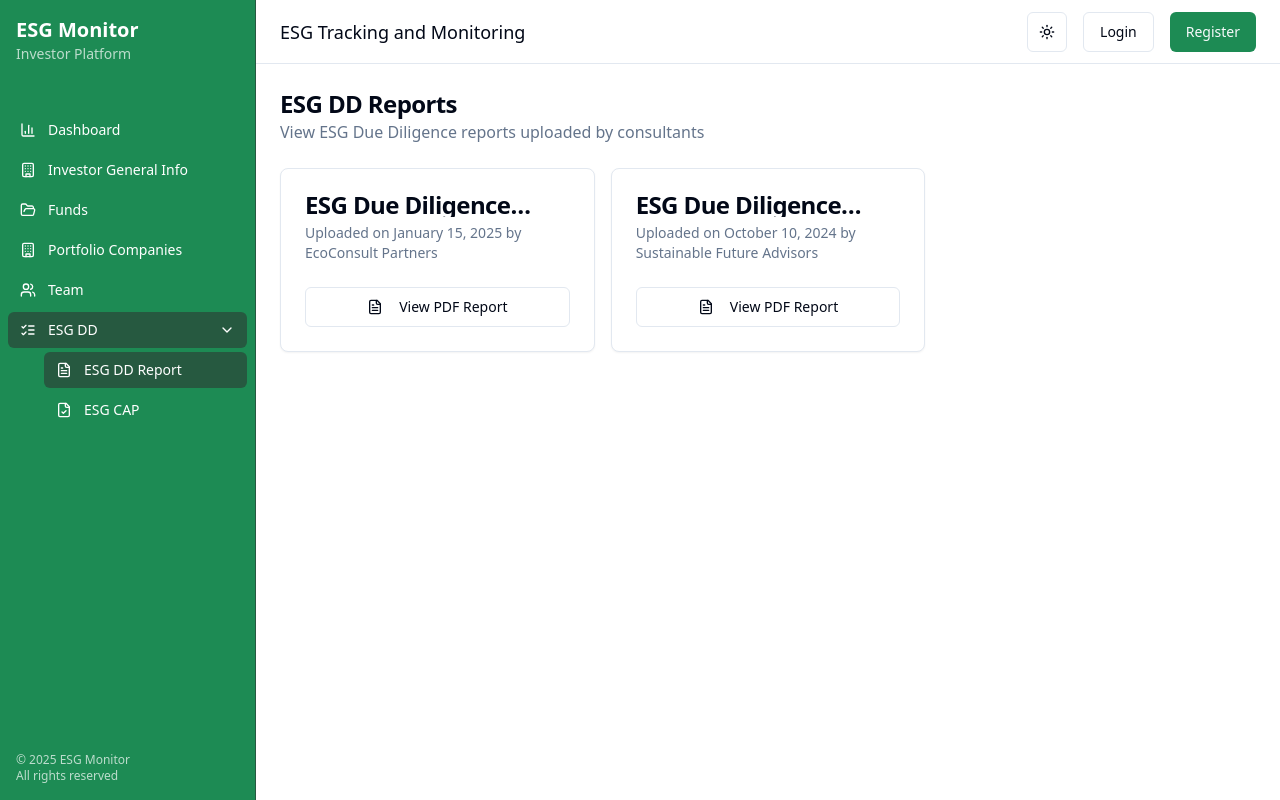
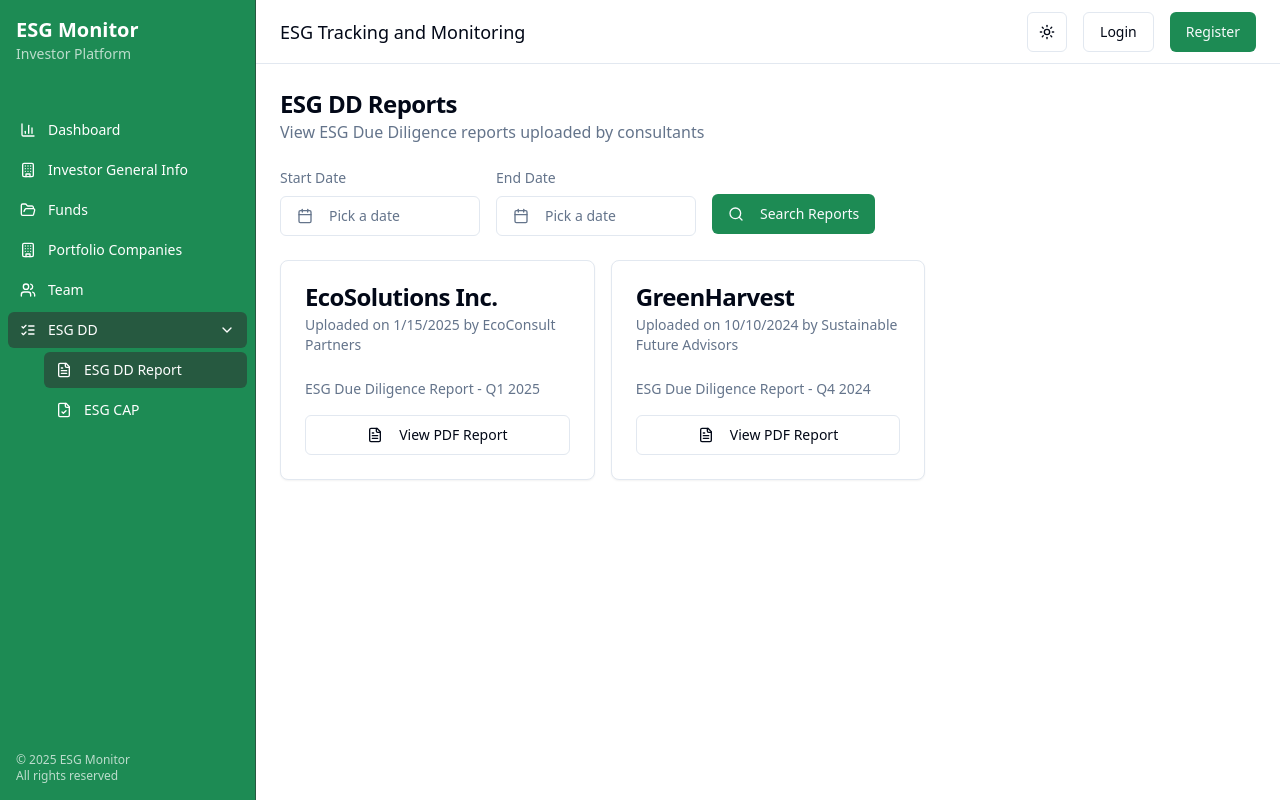
Before and after one commit to S-FND/fund-esg-monitor, a React (Vite) app: page /esg-dd/report in a window 1280 px wide. Built offline with nearby package versions, Linux system fonts and the light colour scheme.

Commit message:
feat: Add search functionality for DD reports
Adds functionality to search ESG DD reports by company name and date range.

```diff
--- /dev/null
+++ b/src/components/esg-dd/DateRangeSearch.tsx
@@ -0,0 +1,88 @@
+
+import { useState } from "react";
+import { Button } from "@/components/ui/button";
+import { Calendar } from "@/components/ui/calendar";
+import {
+  Popover,
+  PopoverContent,
+  PopoverTrigger,
+} from "@/components/ui/popover";
+import { format } from "date-fns";
+import { CalendarIcon, Search } from "lucide-react";
+import { cn } from "@/lib/utils";
+
+interface DateRangeSearchProps {
+  onSearch: (startDate: Date | undefined, endDate: Date | undefined) => void;
+}
+
+export function DateRangeSearch({ onSearch }: DateRangeSearchProps) {
+  const [startDate, setStartDate] = useState<Date>();
+  const [endDate, setEndDate] = useState<Date>();
+
+  const handleSearch = () => {
+    onSearch(startDate, endDate);
+  };
+
+  return (
+    <div className="flex gap-4 items-end mb-6">
+      <div className="grid gap-2">
+        <label className="text-sm text-muted-foreground">Start Date</label>
+        <Popover>
+          <PopoverTrigger asChild>
+            <Button
+              variant={"outline"}
+              className={cn(
+                "w-[200px] justify-start text-left font-normal",
+                !startDate && "text-muted-foreground"
+              )}
+            >
+              <CalendarIcon className="mr-2 h-4 w-4" />
+              {startDate ? format(startDate, "PPP") : <span>Pick a date</span>}
+            </Button>
+          </PopoverTrigger>
+          <PopoverContent className="w-auto p-0" align="start">
+            <Calendar
+              mode="single"
+              selected={startDate}
+              onSelect={setStartDate}
+              initialFocus
+              className={cn("p-3 pointer-events-auto")}
+            />
+          </PopoverContent>
+        </Popover>
+      </div>
+
+      <div className="grid gap-2">
+        <label className="text-sm text-muted-foreground">End Date</label>
+        <Popover>
+          <PopoverTrigger asChild>
+            <Button
+              variant={"outline"}
+              className={cn(
+                "w-[200px] justify-start text-left font-normal",
+                !endDate && "text-muted-foreground"
+              )}
+            >
+              <CalendarIcon className="mr-2 h-4 w-4" />
+              {endDate ? format(endDate, "PPP") : <span>Pick a date</span>}
+            </Button>
+          </PopoverTrigger>
+          <PopoverContent className="w-auto p-0" align="start">
+            <Calendar
+              mode="single"
+              selected={endDate}
+              onSelect={setEndDate}
+              initialFocus
+              className={cn("p-3 pointer-events-auto")}
+            />
+          </PopoverContent>
+        </Popover>
+      </div>
+
+      <Button onClick={handleSearch} className="mb-[2px]">
+        <Search className="mr-2 h-4 w-4" />
+        Search Reports
+      </Button>
+    </div>
+  );
+}
--- a/src/pages/ESGDDReport.tsx
+++ b/src/pages/ESGDDReport.tsx
@@ -3,31 +3,72 @@ import { Button } from "@/components/ui/button";
 import { Card, CardContent, CardDescription, CardHeader, CardTitle } from "@/components/ui/card";
 import { FileText } from "lucide-react";
 import { toast } from "@/hooks/use-toast";
+import { DateRangeSearch } from "@/components/esg-dd/DateRangeSearch";
+import { useState } from "react";
+import { portfolioCompanies } from "@/features/edit-portfolio-company/portfolioCompanies";
+
+interface Report {
+  id: string;
+  companyId: number;
+  title: string;
+  date: string;
+  consultant: string;
+  fileUrl: string;
+}
 
 export default function ESGDDReport() {
-  const mockReports = [
+  const allReports: Report[] = [
     {
       id: "report-1",
+      companyId: 1,
       title: "ESG Due Diligence Report - Q1 2025",
-      date: "January 15, 2025",
+      date: "2025-01-15",
       consultant: "EcoConsult Partners",
       fileUrl: "#"
     },
     {
       id: "report-2",
+      companyId: 2,
       title: "ESG Due Diligence Report - Q4 2024",
-      date: "October 10, 2024",
+      date: "2024-10-10",
       consultant: "Sustainable Future Advisors",
       fileUrl: "#"
     }
-  ];
+  ].sort((a, b) => new Date(b.date).getTime() - new Date(a.date).getTime());
 
-  const handleViewReport = (report: typeof mockReports[0]) => {
-    // In a real app, this would open the PDF
+  const [filteredReports, setFilteredReports] = useState(allReports);
+
+  const handleSearch = (startDate: Date | undefined, endDate: Date | undefined) => {
+    if (!startDate || !endDate) {
+      setFilteredReports(allReports);
+      return;
+    }
+
+    const filtered = allReports.filter(report => {
+      const reportDate = new Date(report.date);
+      return reportDate >= startDate && reportDate <= endDate;
+    });
+
+    setFilteredReports(filtered);
+
+    if (filtered.length === 0) {
+      toast({
+        title: "No Reports Found",
+        description: "No reports were found within the selected date range.",
+      });
+    }
+  };
+
+  const handleViewReport = (report: Report) => {
     toast({
       title: "Opening PDF Report",
-      description: `Opening ${report.title}`,
+      description: `Opening ${report.title} for ${getCompanyName(report.companyId)}`,
     });
+  };
+
+  const getCompanyName = (companyId: number) => {
+    const company = portfolioCompanies.find(c => c.id === companyId);
+    return company?.name || "Unknown Company";
   };
 
   return (
@@ -39,16 +80,23 @@ export default function ESGDDReport() {
         </p>
       </div>
 
+      <DateRangeSearch onSearch={handleSearch} />
+
       <div className="grid gap-4 md:grid-cols-2 lg:grid-cols-3">
-        {mockReports.map(report => (
+        {filteredReports.map(report => (
           <Card key={report.id}>
             <CardHeader>
-              <CardTitle className="line-clamp-1">{report.title}</CardTitle>
+              <CardTitle className="line-clamp-1">
+                {getCompanyName(report.companyId)}
+              </CardTitle>
               <CardDescription>
-                Uploaded on {report.date} by {report.consultant}
+                Uploaded on {new Date(report.date).toLocaleDateString()} by {report.consultant}
               </CardDescription>
             </CardHeader>
             <CardContent>
+              <p className="mb-4 text-sm text-muted-foreground">
+                {report.title}
+              </p>
               <Button
                 variant="outline"
                 onClick={() => handleViewReport(report)}
@@ -62,12 +110,12 @@ export default function ESGDDReport() {
         ))}
       </div>
 
-      {mockReports.length === 0 && (
+      {filteredReports.length === 0 && (
         <div className="flex flex-col items-center justify-center py-12 text-center">
           <FileText className="h-12 w-12 text-muted-foreground mb-4" />
           <h3 className="text-lg font-semibold">No reports available</h3>
           <p className="text-muted-foreground mt-2">
-            No ESG DD reports have been uploaded yet.
+            No ESG DD reports were found for the selected criteria.
           </p>
         </div>
       )}
```
